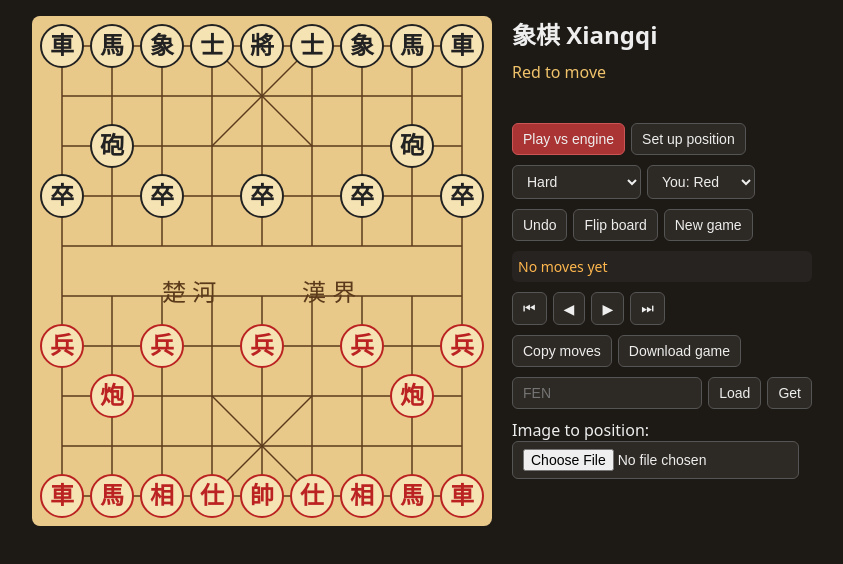
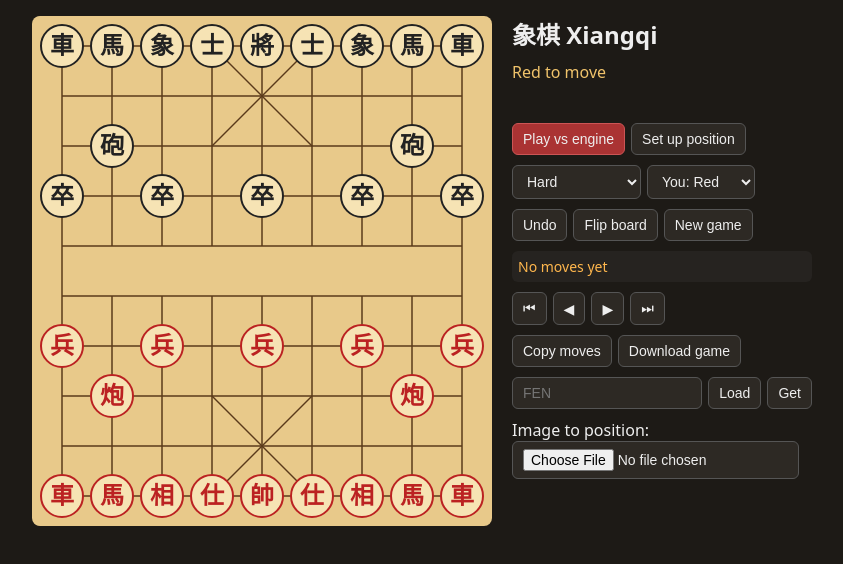
Before and after one commit to tiepnvbn/xiangqi-app, a React (Vite) app: page / in a window 1280 px wide. Shown: the top 564 px of the page, without its empty margins (218-1061 px from the left). Built offline with nearby package versions, Linux system fonts and the light colour scheme.

Commit message:
remove 漢 界

```diff
--- a/src/App.jsx
+++ b/src/App.jsx
@@ -82,7 +82,7 @@ export default function App(){
   return <div className="wrap">
     <svg viewBox="0 0 460 510" width="460">
       {lines.map((l,i)=><line key={i} x1={l[0]} y1={l[1]} x2={l[2]} y2={l[3]} stroke="#5a3a1a" strokeWidth="1.5"/>)}
-      <text x="130" y="285" fontSize="24" fill="#5a3a1a">{fl?'漢 界':'楚 河'}</text><text x="270" y="285" fontSize="24" fill="#5a3a1a">{fl?'楚 河':'漢 界'}</text>
+      {/* <text x="130" y="285" fontSize="24" fill="#5a3a1a">{fl?'漢 界':'楚 河'}</text><text x="270" y="285" fontSize="24" fill="#5a3a1a">{fl?'楚 河':'漢 界'}</text> */}
       {dLast&&<><circle cx={px(dLast[0])} cy={py(dLast[0])} r="22" fill="none" stroke="#c9a000" strokeWidth="3" strokeDasharray="5 4"/>
         <circle cx={px(dLast[1])} cy={py(dLast[1])} r="27" fill="rgba(255,214,0,.35)" stroke="#e6b800" strokeWidth="3"/></>}
       {datk.map(i=><circle key={'a'+i} cx={px(i)} cy={py(i)} r="26" fill="none" stroke="#e53935" strokeWidth="3" strokeDasharray="4 3"/>)}
```
